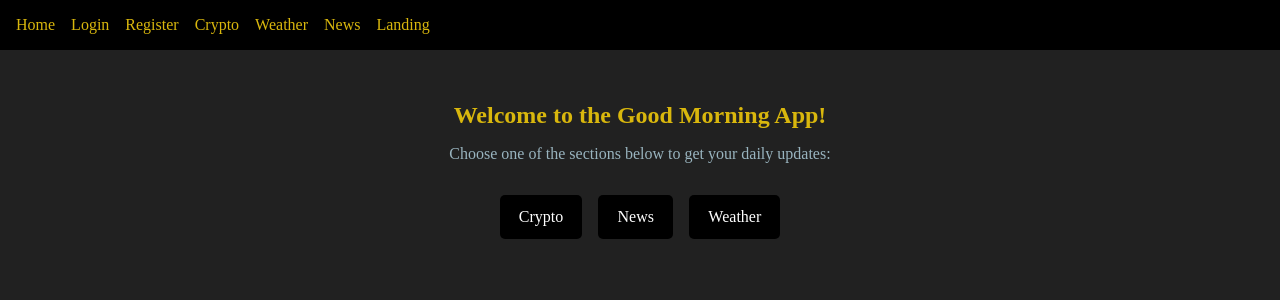
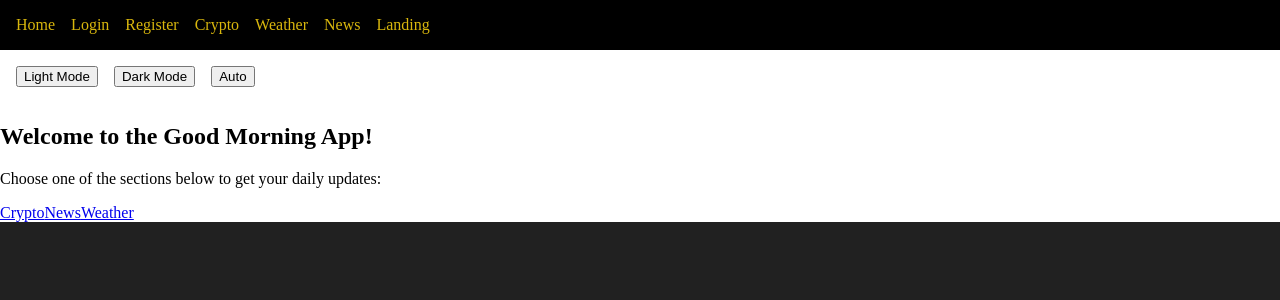
Before and after one commit to Tarps240/good-morning-app, a React (Vite) app in the folder client/: page / in a window 1280 px wide. Shown: the top 300 px of the page. Built offline with nearby package versions, Linux system fonts and the light colour scheme.

Commit message:
darkmode toggle update

```diff
--- a/client/src/App.jsx
+++ b/client/src/App.jsx
@@ -7,10 +7,38 @@ import News from "./pages/News";
 import Register from "./pages/Register";
 import Login from "./pages/Login";
 import Landing from "./pages/Landing"
+import "./styles/main.scss";
+import { useEffect, useState } from "react";
 
 
 function App() {
+  // 'light' / 'dark' / 'auto'
+  const [theme, setTheme] = useState("auto");
+
+  // Compute the actual mode => 'light' or 'dark'
+  const [actualMode, setActualMode] = useState("dark");
+
+  useEffect(() => {
+    function computeMode() {
+      if (theme === "light") return "light";
+      if (theme === "dark") return "dark";
+
+      const hour = new Date().getHours();
+      if (hour >= 7 && hour < 19) {
+        return "light";
+      } else {
+        return "dark";
+      }
+    }
+    setActualMode(computeMode());
+  }, [theme]);
+
+  const handleThemeChange = (newTheme) => {
+    setTheme(newTheme);
+  };
+
   return (
+    <div className={`app ${actualMode}`}>
     <Router>
       {/* Example Nav */}
       <nav className="navbar">
@@ -22,6 +50,12 @@ function App() {
         <Link to="/news">News</Link>
         <Link to = "/landing">Landing</Link>
       </nav>
+
+    <div style={{ padding: "1rem", display: "flex", gap: "1rem" }}>
+      <button onClick={() => handleThemeChange("light")}>Light Mode</button>
+      <button onClick={() => handleThemeChange("dark")}>Dark Mode</button>
+      <button onClick={() => handleThemeChange("auto")}>Auto</button>
+    </div>
 
       <Routes>
         <Route path="/" element={<Home />} />
@@ -35,6 +69,7 @@ function App() {
         {/* Other Routes go here */}
       </Routes>
     </Router>
+    </div>
   );
 };
 
--- a/client/src/pages/Crypto.jsx
+++ b/client/src/pages/Crypto.jsx
@@ -17,7 +17,7 @@ function Crypto() {
     // Handler for when a coin is swiped.
     const handleSwipe = (coinId) => {
         // Option 1: navigate directly to trade route
-        navigate(`/crypto/${coinId}/trade`);
+        navigate(`/crypto/${coinId}`);
 
         //Option 2 (alternative): toggle some ovelay in state
         //setOverlayCoinId(coinId);
@@ -25,7 +25,7 @@ function Crypto() {
 
     const handleBuySellClick = (coinId) => {
         // Navigate to a buy/sell screen with the coin's ID or symbol.
-        navigate(`/crypto/${coinId}/trade`);
+        navigate(`/crypto/${coinId}`);
     };
 
     return (
--- a/client/src/styles/_variables.scss
+++ b/client/src/styles/_variables.scss
@@ -1,3 +1,4 @@
+// Color variables.
 $color-primary:     #212121;
 $color-secondary:   #000000;
 $color-muted:       #99B4BF;
@@ -10,6 +11,11 @@ $subtext-color:     #999999; /* subtitles, placeholders */
 $green-color:       #38D39F; /* for positive change */
 $red-color:         #F5475B; /* for negative change */
 
-// Example font stack
+// Responsive breakpoint variables
+$mobile: 480px;
+$tablet: 768px;
+$desktop: 1024px;
+
+// Font stack variables
 $font-body: 'https://fonts.googleapis.com/css2?family=Arsenal+SC:ital,wght@0,400;0,700;1,400;1,700&family=Roboto:ital,wght@0,100;0,300;0,400;0,500;0,700;0,900;1,100;1,300;1,400;1,500;1,700;1,900&display=swap';
 $font-title: 'https://fonts.googleapis.com/css2?family=Roboto:ital,wght@0,100;0,300;0,400;0,500;0,700;0,900;1,100;1,300;1,400;1,500;1,700;1,900&display=swap';
--- a/client/src/styles/main.scss
+++ b/client/src/styles/main.scss
@@ -1,37 +1,20 @@
+// src/styles/main.scss
 @import "./variables";
 
-.home-page {
-    padding: 2rem;
-    text-align: center;
+// Theme classes
+.app.light {
+    background-color: #FFFFFF;
+    color: #000000;
+    // Put other light theme overrides here.
+}
 
-    h2 {
-        margin-bottom: 1rem;
-        color: $color-accent;
-    }
-    p {
-        margin-bottom: 2rem;
-        color: $color-muted;
-    }
+.app.dark {
+    background-color: #1B1E2F;
+    color: #FFFFFF;
+    // Dark theme overrides
+}
 
-    .home-links {
-        display: flex;
-        justify-content: center;
-        gap: 1rem;
 
-        .home-link {
-            background-color: $color-secondary;
-            color: #ffffff;
-            padding: 0.8rem 1.2rem;
-            border-radius: 5px;
-            text-decoration: none;
-
-            &:hover {
-                background-color: $color-accent2;
-            }
-        }
-
-    }
-}
 
 /* Crypto, News, Weather page styling can go here or in partials: */
 
@@ -44,27 +27,40 @@
 .crypto-page {
     background-color: $bg-color;
     color: $text-color;
-    min-height: 100vh; /* fill screen vertically */
+    min-height: 100vh;
     padding: 1rem;
     width: 100%;
     margin: 0 auto;
 
   .coin-list {
-    display: flex;
-    flex-direction: column;
-    gap: 0.5rem; /* spacing between rows */
+    display: grid;
+    grid-template-columns: 1fr;
+    gap: 1rem;
+
+    @media (min-width: $tablet) {
+        grid-template-columns: 1fr 1fr;
+    }
+
+    @media (min-width: $desktop) {
+        grid-template-columns: 1fr 1fr 1fr;
+    }
+
   }
 }
 
 /* Each row for a coin - more like a "card row" */
   .coin-card {
     background-color: $card-color;
-    padding: 0.8rem;
+    padding: 0.5rem 3rem 0.5rem 1rem;
     border-radius: 6px;
     display: flex;
     align-items: center; /* vertically center elements */
     justify-content: space-between;
     position: relative;
+
+    @media (min-width: $tablet) {
+        padding: 1.5rem 2.5rem;
+    }
 
     /* optional shadow */
     box-shadow: 0 2px 4px rgba(0, 0, 0, 0.3);
```
